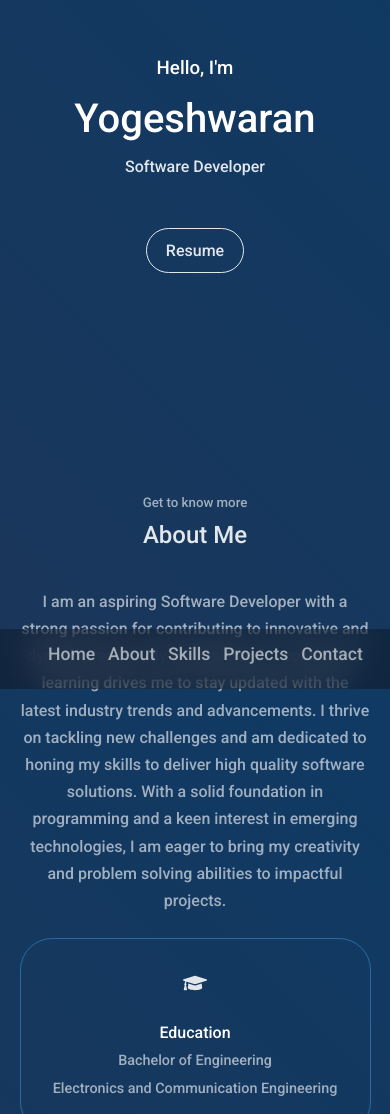
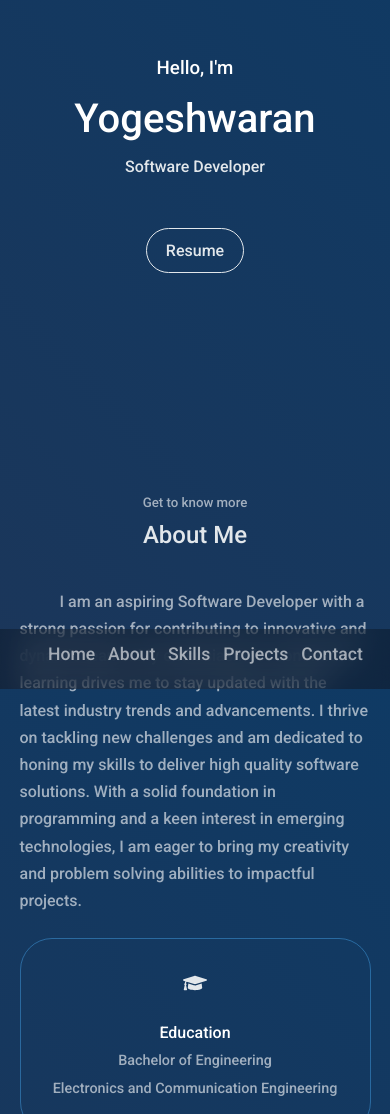
Before and after one commit to yogeshwaran99/site, a React (Create React App) app: page / in a window 390 px wide. Shown: the part 155-1269 px from the top of the page. Built offline with nearby package versions, Linux system fonts and the light colour scheme.

Commit message:
about text

```diff
--- a/src/components/about/about.css
+++ b/src/components/about/about.css
@@ -37,6 +37,7 @@ padding-top: 7%;
 
 .about__content p {
     margin: 2rem 0 2.6rem;
+    text-indent: 40px;
     color: var(--color-light);
 }
 
@@ -73,5 +74,6 @@ padding-top: 7%;
 
     .about__content p {
         margin: 1.5rem 0;
+        text-align: left;
     }
 }
```
